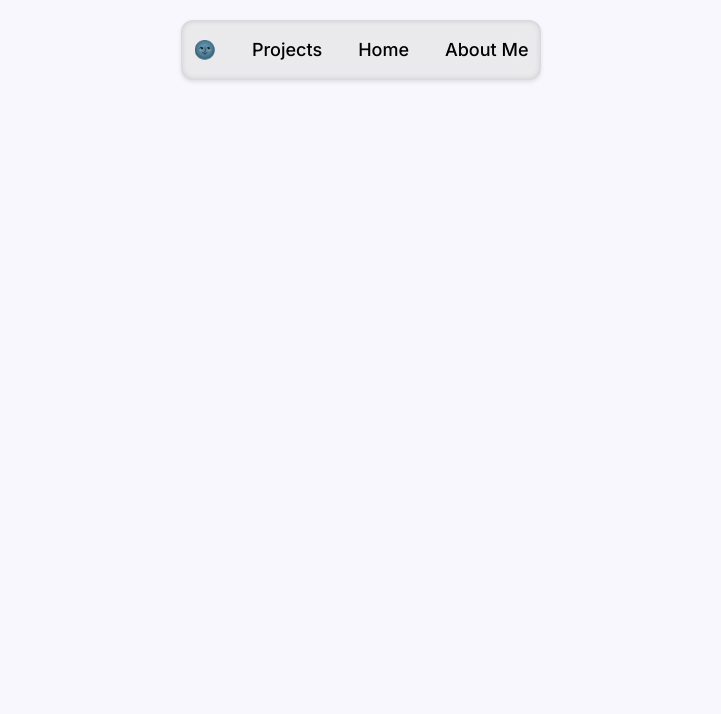
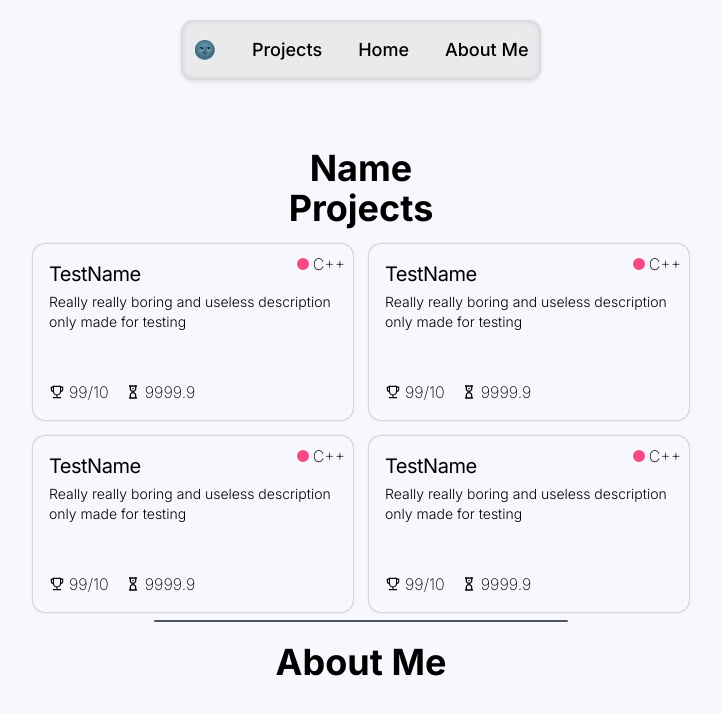
Before and after one commit to douwehw/portfolio-rewrite, a Next.js app: page / in a window 1280 px wide. Shown: the top 714 px of the page, without its empty margins (279-1000 px from the left). Built offline with nearby package versions, Linux system fonts and the light colour scheme.

Commit message:
ProjectTile 90% finished

```diff
--- a/package.json
+++ b/package.json
@@ -15,7 +15,8 @@
     "framer-motion": "^11.5.6",
     "next": "14.2.13",
     "react": "^18",
-    "react-dom": "^18"
+    "react-dom": "^18",
+    "react-icons": "^5.3.0"
   },
   "devDependencies": {
     "typescript": "^5",
--- a/src/app/globals.css
+++ b/src/app/globals.css
@@ -9,3 +9,7 @@ body * {
 .navbar-shadow {
     box-shadow: 0 2px 4px 0 rgba(0, 0, 0, 0.1), inset 0 0 6.3px 0 rgba(0, 0, 0, 0.15);
 }
+
+.protile-shadow-sharp {
+    box-shadow: 0 0 2px 0 rgb(125, 125, 125);
+}
--- a/src/app/layout.tsx
+++ b/src/app/layout.tsx
@@ -1,8 +1,6 @@
+import { Inter } from "next/font/google";
 import type { Metadata } from "next";
 import "./globals.css";
-import { Roboto } from "next/font/google";
-
-import { Inter } from "next/font/google";
 
 const inter = Inter({
   subsets: ["latin"],
@@ -22,7 +20,7 @@ export default function RootLayout({
   children: React.ReactNode;
 }>) {
   return (
-    <html lang="en" className="transition duration-1000">
+    <html lang="nl" className="transition duration-1000">
       <body className={inter.className}>
         {children}
       </body>
--- a/src/app/page.tsx
+++ b/src/app/page.tsx
@@ -1,7 +1,14 @@
 "use client"
 
 import Navbar from "@/sections/navbar";
+import Name from "@/sections/name";
+import Projects from "@/sections/projects";
+import AboutMe from "@/sections/aboutme";
+
+import PageWrapper from "@/components/pagewrapper";
+
 import { useState, useEffect } from "react";
+import Divider from "@/components/divider";
 
 export default function Home() {
   const [theme, setTheme] = useState("light");
@@ -18,9 +25,14 @@ export default function Home() {
     setTheme(theme === "light" ? "dark" : "light");
     console.log(`Theme changed to ${theme === "light" ? "dark" : "light"}`);
   }
+
   return (
-    <div className="flex flex-col items-center w-full h-fit min-h-screen p-5 bg-primary-light dark:bg-primary-dark">
-      <Navbar themeHandler={handleTheme} currentTheme={theme}/>
-    </div>
+    <PageWrapper>
+      <Navbar themeHandler={handleTheme} currentTheme={theme} />
+      <Name />
+      <Projects />
+      <Divider />
+      <AboutMe />
+    </PageWrapper>
   )
 }
--- /dev/null
+++ b/src/components/divider.tsx
@@ -0,0 +1,5 @@
+export default function Divider() {
+    return (
+        <div className="w-1/3 h-0.5 bg-gray-600 dark:bg-gray-400 mt-2 mb-5 rounded-full"></div>
+    )
+}
--- /dev/null
+++ b/src/components/pagewrapper.tsx
@@ -0,0 +1,13 @@
+import { ReactNode } from 'react';
+
+interface PageWrapperProps {
+    children: ReactNode;
+}
+
+export default function PageWrapper({ children }: PageWrapperProps) {
+    return (
+        <div className="flex flex-col items-center w-full h-fit min-h-screen p-5 bg-primary-light dark:bg-primary-dark">
+            {children}
+        </div>
+    );
+}
--- /dev/null
+++ b/src/components/projecttile.tsx
@@ -0,0 +1,52 @@
+import { AiOutlineTrophy } from "react-icons/ai";
+import { languages } from "@/util/languages";
+import { CgSandClock } from "react-icons/cg";
+import { motion } from "framer-motion";
+
+interface ProjectTileProps {
+    href: string;
+    name: string;
+    description: string;
+    language: string;
+    rating: string;
+    hours: string;
+}
+
+export default function ProjectTile({ href, name, description, language, rating, hours }: ProjectTileProps) {
+    return (
+        <motion.a
+            whileHover={{
+                scale: 1.03,
+                transition: { duration: 0.05 },
+            }}
+            href={"https://google.com"}
+            rel="noreferrer"
+            target="_blank"
+        >
+            <div className="relative flex flex-col h-44 w-80 p-4 rounded-xl protile-shadow-sharp cursor-pointer select-none dark:text-gray-300">
+
+                <div className="absolute top-2 right-2 flex flex-row items-center">
+                    <div
+                        className="w-3 h-3 rounded-full mr-1"
+                        style={{ background: languages["C++"], border: `solid 3px ${languages["C++"]}` }}
+                    />
+                    <p className="font-extralight fon tracking">{"C++"}</p>
+                </div>
+
+                <h1 className="font-normal text-xl mb-1 tracking-tight">{"TestName"}</h1>
+
+                <p className="text-sm font-light">{"Really really boring and useless description only made for testing"}</p>
+
+                <div className="mt-auto flex flex-row gap-4 font-extralight">
+                    <p className="flex flex-row items-center justify-center">
+                        <AiOutlineTrophy className="mr-1 w-4 h-4" /> {"99"}/10
+                    </p>
+
+                    <p className="flex flex-row items-center justify-center">
+                        <CgSandClock className="mr-1 w-4 h-4" /> {"9999.9"}
+                    </p>
+                </div>
+            </div>
+        </motion.a>
+    );
+}
--- /dev/null
+++ b/src/sections/aboutme.tsx
@@ -0,0 +1,7 @@
+export default function AboutMe() {
+    return (
+        <div className="dark:text-gray-300">
+            <h1 className="text-4xl font-bold">About Me</h1>
+        </div>
+    )
+}
--- /dev/null
+++ b/src/sections/name.tsx
@@ -0,0 +1,7 @@
+export default function Name() {
+    return (
+        <div className="mt-32 dark:text-gray-300">
+            <h1 className="text-4xl font-bold">Name</h1>
+        </div>
+    )
+}
--- /dev/null
+++ b/src/sections/projects.tsx
@@ -0,0 +1,45 @@
+import React from "react";
+
+import ProjectTile from "@/components/projecttile";
+
+export default function Projects() {
+    return (
+        <>
+            <h1 className="text-4xl font-bold">Projects</h1>
+            <div className="grid grid-cols-1 md:grid-cols-2 gap-4 mt-4">
+                <ProjectTile
+                    href=""
+                    name=""
+                    description=""
+                    language=""
+                    rating=""
+                    hours=""
+                />
+                <ProjectTile
+                    href=""
+                    name=""
+                    description=""
+                    language=""
+                    rating=""
+                    hours=""
+                />
+                <ProjectTile
+                    href=""
+                    name=""
+                    description=""
+                    language=""
+                    rating=""
+                    hours=""
+                />
+                <ProjectTile
+                    href=""
+                    name=""
+                    description=""
+                    language=""
+                    rating=""
+                    hours=""
+                />
+            </div>
+        </>
+    )
+}
--- /dev/null
+++ b/src/util/languages.ts
@@ -0,0 +1,201 @@
+export const languages: Record<string, string> = {
+	ABAP: "#E8274B",
+	ActionScript: "#882B0F",
+	Ada: "#02f88c",
+	Agda: "#315665",
+	"AGS Script": "#B9D9FF",
+	Alloy: "#64C800",
+	AMPL: "#E6EFBB",
+	ANTLR: "#9DC3FF",
+	"API Blueprint": "#2ACCA8",
+	APL: "#5A8164",
+	Arc: "#aa2afe",
+	Arduino: "#bd79d1",
+	ASP: "#6a40fd",
+	AspectJ: "#a957b0",
+	Assembly: "#6E4C13",
+	ATS: "#1ac620",
+	AutoHotkey: "#6594b9",
+	AutoIt: "#1C3552",
+	BlitzMax: "#cd6400",
+	Boo: "#d4bec1",
+	Brainfuck: "#2F2530",
+	"C#": "#178600",
+	C: "#555555",
+	Chapel: "#8dc63f",
+	Cirru: "#ccccff",
+	Clarion: "#db901e",
+	Clean: "#3F85AF",
+	Click: "#E4E6F3",
+	Clojure: "#db5855",
+	CoffeeScript: "#244776",
+	"ColdFusion CFC": "#ed2cd6",
+	ColdFusion: "#ed2cd6",
+	"Common Lisp": "#3fb68b",
+	"Component Pascal": "#b0ce4e",
+	"C++": "#f34b7d",
+	Crystal: "#776791",
+	CSS: "#563d7c",
+	D: "#ba595e",
+	Dart: "#00B4AB",
+	Diff: "#88dddd",
+	DM: "#447265",
+	Dogescript: "#cca760",
+	Dylan: "#6c616e",
+	E: "#ccce35",
+	Eagle: "#814C05",
+	eC: "#913960",
+	ECL: "#8a1267",
+	edn: "#db5855",
+	Eiffel: "#946d57",
+	Elixir: "#6e4a7e",
+	Elm: "#60B5CC",
+	"Emacs Lisp": "#c065db",
+	EmberScript: "#FFF4F3",
+	Erlang: "#B83998",
+	"F#": "#b845fc",
+	Factor: "#636746",
+	Fancy: "#7b9db4",
+	Fantom: "#dbded5",
+	FLUX: "#88ccff",
+	Forth: "#341708",
+	FORTRAN: "#4d41b1",
+	FreeMarker: "#0050b2",
+	Frege: "#00cafe",
+	"Game Maker Language": "#8fb200",
+	Glyph: "#e4cc98",
+	Gnuplot: "#f0a9f0",
+	Go: "#375eab",
+	Golo: "#88562A",
+	Gosu: "#82937f",
+	"Grammatical Framework": "#79aa7a",
+	Groovy: "#e69f56",
+	Handlebars: "#01a9d6",
+	Harbour: "#0e60e3",
+	Haskell: "#29b544",
+	Haxe: "#df7900",
+	HTML: "#e44b23",
+	Hy: "#7790B2",
+	IDL: "#a3522f",
+	Io: "#a9188d",
+	Ioke: "#078193",
+	Isabelle: "#FEFE00",
+	J: "#9EEDFF",
+	Java: "#b07219",
+	JavaScript: "#f1e05a",
+	JFlex: "#DBCA00",
+	JSONiq: "#40d47e",
+	Julia: "#a270ba",
+	"Jupyter Notebook": "#DA5B0B",
+	Kotlin: "#F18E33",
+	KRL: "#28431f",
+	Lasso: "#999999",
+	Latte: "#A8FF97",
+	Lex: "#DBCA00",
+	LFE: "#004200",
+	LiveScript: "#499886",
+	LOLCODE: "#cc9900",
+	LookML: "#652B81",
+	LSL: "#3d9970",
+	Lua: "#000080",
+	Makefile: "#427819",
+	Mask: "#f97732",
+	Matlab: "#bb92ac",
+	Max: "#c4a79c",
+	MAXScript: "#00a6a6",
+	Mercury: "#ff2b2b",
+	Metal: "#8f14e9",
+	Mirah: "#c7a938",
+	MTML: "#b7e1f4",
+	NCL: "#28431f",
+	Nemerle: "#3d3c6e",
+	nesC: "#94B0C7",
+	NetLinx: "#0aa0ff",
+	"NetLinx+ERB": "#747faa",
+	NetLogo: "#ff6375",
+	NewLisp: "#87AED7",
+	Nimrod: "#37775b",
+	Nit: "#009917",
+	Nix: "#7e7eff",
+	Nu: "#c9df40",
+	"Objective-C": "#438eff",
+	"Objective-C++": "#6866fb",
+	"Objective-J": "#ff0c5a",
+	OCaml: "#3be133",
+	Omgrofl: "#cabbff",
+	ooc: "#b0b77e",
+	Opal: "#f7ede0",
+	Oxygene: "#cdd0e3",
+	Oz: "#fab738",
+	Pan: "#cc0000",
+	Papyrus: "#6600cc",
+	Parrot: "#f3ca0a",
+	Pascal: "#b0ce4e",
+	PAWN: "#dbb284",
+	Perl: "#0298c3",
+	Perl6: "#0000fb",
+	PHP: "#4F5D95",
+	PigLatin: "#fcd7de",
+	Pike: "#005390",
+	PLSQL: "#dad8d8",
+	PogoScript: "#d80074",
+	Processing: "#0096D8",
+	Prolog: "#74283c",
+	"Propeller Spin": "#7fa2a7",
+	Puppet: "#302B6D",
+	"Pure Data": "#91de79",
+	PureBasic: "#5a6986",
+	PureScript: "#1D222D",
+	Python: "#3572A5",
+	QML: "#44a51c",
+	R: "#198ce7",
+	Racket: "#22228f",
+	"Ragel in Ruby Host": "#9d5200",
+	RAML: "#77d9fb",
+	React: "#61dbfb",
+	Rebol: "#358a5b",
+	Red: "#ee0000",
+	"Ren'Py": "#ff7f7f",
+	Rouge: "#cc0088",
+	Ruby: "#701516",
+	Rust: "#dea584",
+	SaltStack: "#646464",
+	SAS: "#B34936",
+	Scala: "#DC322F",
+	Scheme: "#1e4aec",
+	Self: "#0579aa",
+	Shell: "#89e051",
+	Shen: "#120F14",
+	Slash: "#007eff",
+	Slim: "#ff8f77",
+	Smalltalk: "#596706",
+	SourcePawn: "#5c7611",
+	SQF: "#3F3F3F",
+	Squirrel: "#800000",
+	Stan: "#b2011d",
+	"Standard ML": "#dc566d",
+	SuperCollider: "#46390b",
+	Swift: "#ffac45",
+	SystemVerilog: "#DAE1C2",
+	Tcl: "#e4cc98",
+	TeX: "#3D6117",
+	Turing: "#45f715",
+	TypeScript: "#2b7489",
+	"Unified Parallel C": "#4e3617",
+	"Unity3D Asset": "#ab69a1",
+	UnrealScript: "#a54c4d",
+	Vala: "#fbe5cd",
+	Verilog: "#b2b7f8",
+	VHDL: "#adb2cb",
+	VimL: "#199f4b",
+	"Visual Basic": "#945db7",
+	Volt: "#1F1F1F",
+	Vue: "#2c3e50",
+	"Web Ontology Language": "#9cc9dd",
+	wisp: "#7582D1",
+	X10: "#4B6BEF",
+	xBase: "#403a40",
+	XC: "#99DA07",
+	XQuery: "#5232e7",
+	Zephir: "#118f9e",
+};
--- a/tailwind.config.ts
+++ b/tailwind.config.ts
@@ -3,10 +3,10 @@ import type { Config } from "tailwindcss";
 const config: Config = {
   darkMode: 'class',
   content: [
-    "./src/pages/**/*.{js,ts,jsx,tsx,mdx}",
     "./src/components/**/*.{js,ts,jsx,tsx,mdx}",
+    "./src/sections/**/*.{js,ts,jsx,tsx,mdx}",
+    "./src/util/**/*.{js,ts,jsx,tsx,mdx}",
     "./src/app/**/*.{js,ts,jsx,tsx,mdx}",
-    "./src/sections/**/*.{js,ts,jsx,tsx,mdx}",
   ],
   theme: {
     extend: {
```
Also changed, not shown: 1 other file (tests, documents, lock files or other folders).
